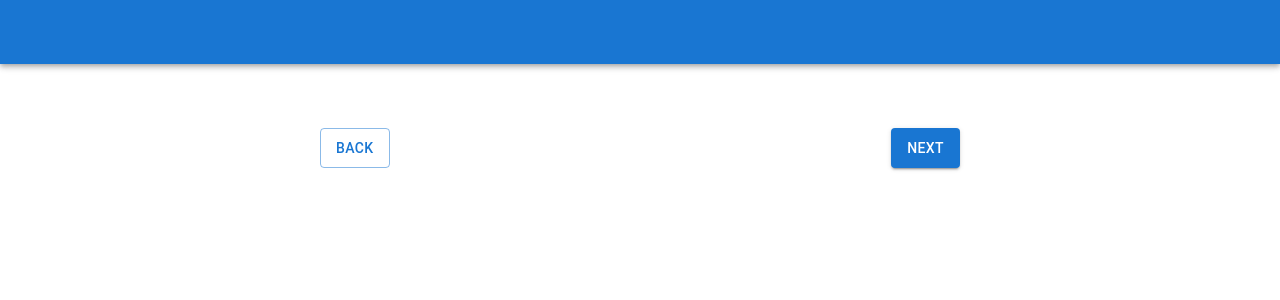
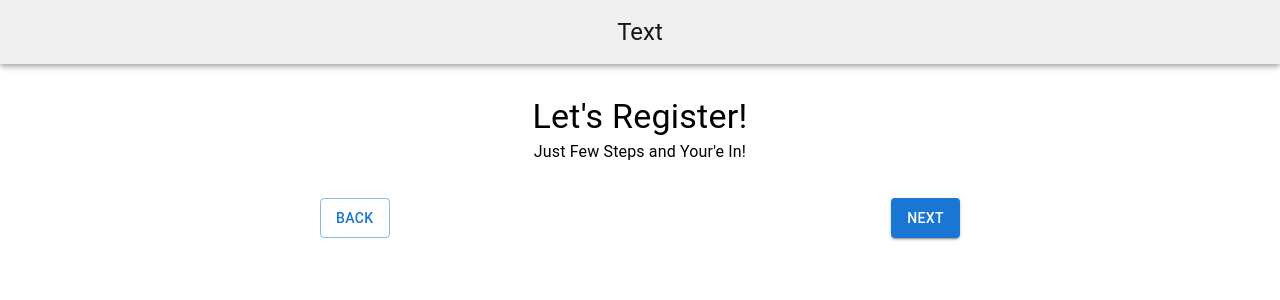
Before and after one commit to AvishayDev/Instagram, a React (Create React App) app in the folder frontend/: page /register in a window 1280 px wide. Shown: the top 300 px of the page. Built offline with nearby package versions, Linux system fonts and the light colour scheme.

Commit message:
add login message to Login page. add register message to Register page. finish design header.

```diff
--- a/frontend/src/components/Header.tsx
+++ b/frontend/src/components/Header.tsx
@@ -7,9 +7,9 @@ interface HeaderProps {
 
 function Header() {
     return (
-        <AppBar position="static">
+        <AppBar position="static" sx={{bgcolor:'#EFEFEF',color:'#151515',alignItems:'center'}}>
             <Toolbar>
-
+                <Typography variant="h5">Text</Typography>
             </Toolbar>
         </AppBar>
      );
--- a/frontend/src/pages/Login.tsx
+++ b/frontend/src/pages/Login.tsx
@@ -1,10 +1,13 @@
-import { Stack, TextField, Button, Box } from "@mui/material";
+import { Stack, TextField, Button, Box, Typography } from "@mui/material";
 import {IMAGES} from './../Images'
 
 function Login() {
     return (
         <>
             <Stack spacing={4} sx={{width:'50vw', alignSelf:'center'}}>
+
+                <Typography variant="h4" >Let's Login!</Typography>
+
                 <TextField
                     label='Username'
                     />
--- a/frontend/src/pages/Register/Register.tsx
+++ b/frontend/src/pages/Register/Register.tsx
@@ -1,4 +1,4 @@
-import { Box, Button, Stack } from "@mui/material";
+import { Box, Button, Stack, Typography } from "@mui/material";
 import { Outlet } from "react-router";
 
 interface RegisterProps {
@@ -9,6 +9,11 @@ interface RegisterProps {
 function Register() {
     return (
         <Box sx={{width:'50vw', marginTop:4}}>
+
+            <Box sx={{marginBottom:4}}>
+                <Typography variant="h4" >Let's Register!</Typography>
+                <Typography variant="subtitle1">Just Few Steps and Your'e In!</Typography>
+            </Box>
 
             <Outlet/>
 
```
